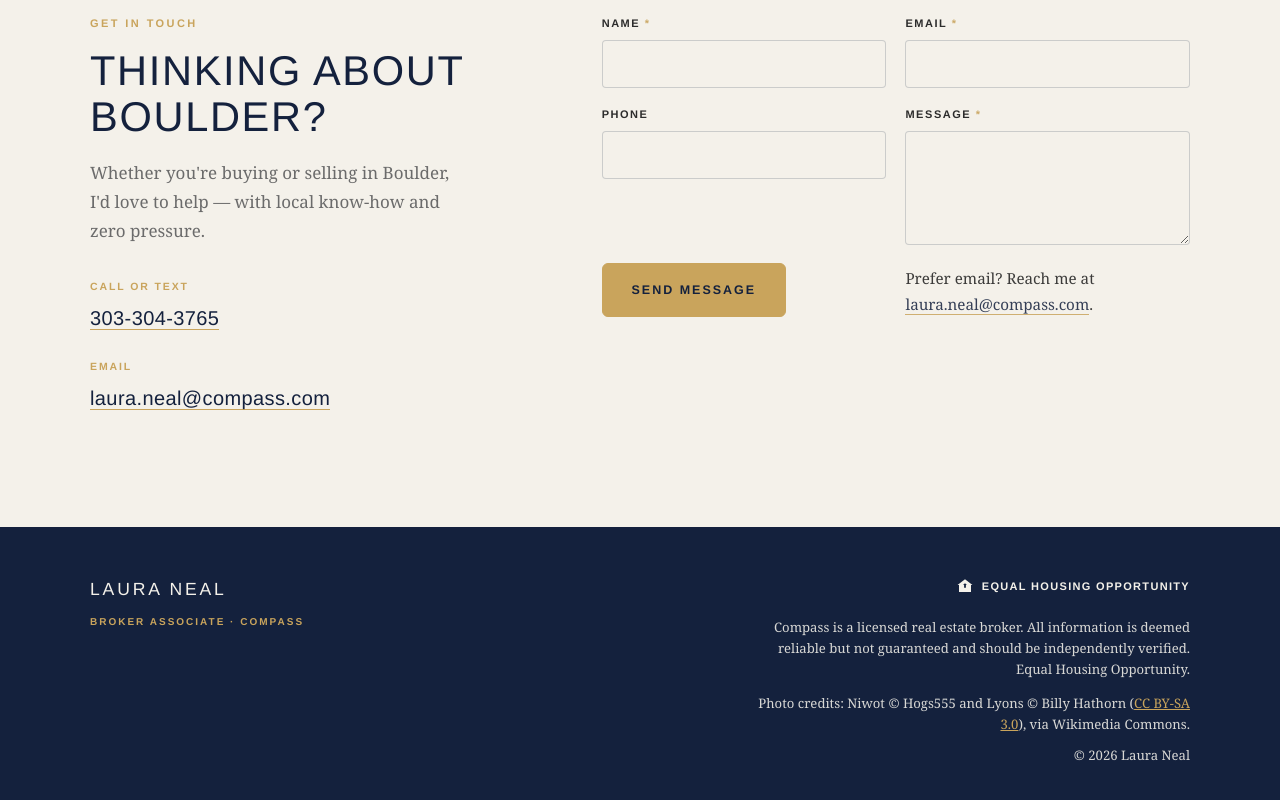
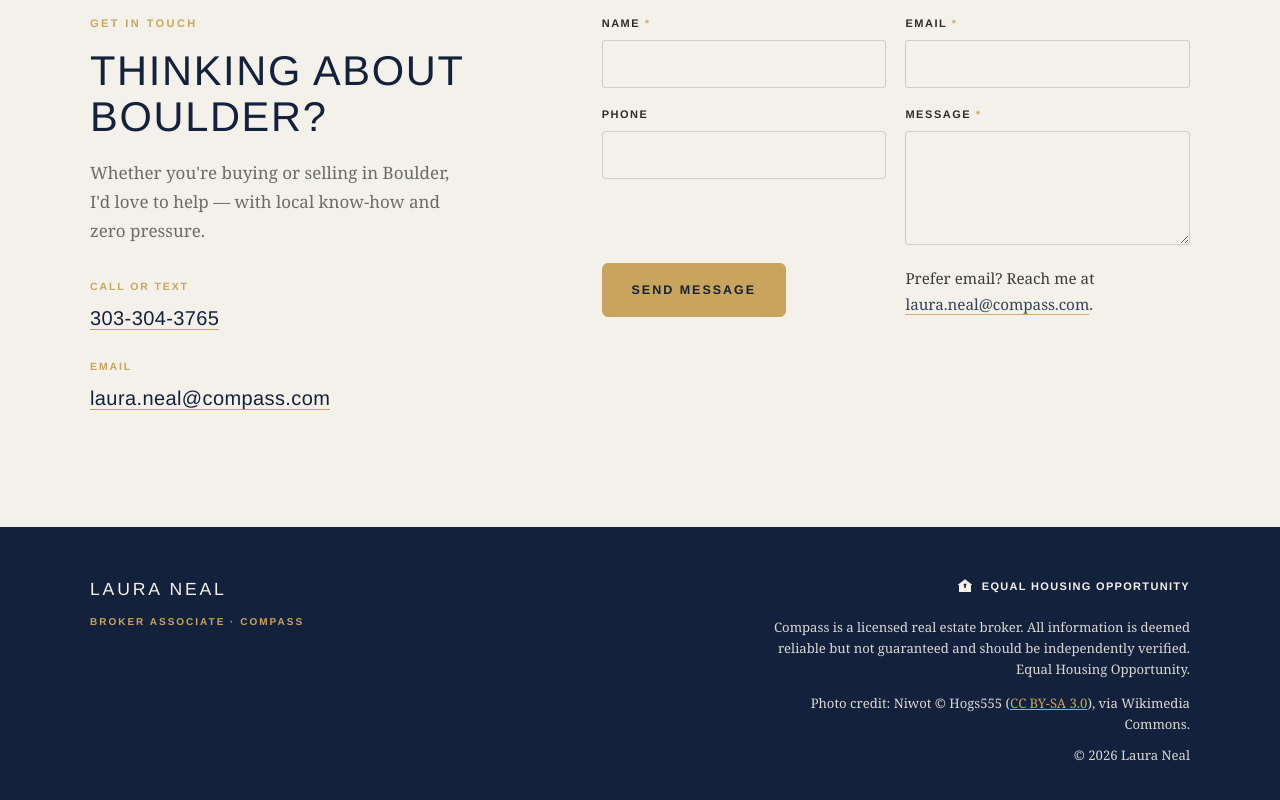
Before and after one commit to drew2026-star/laura-neal-site, a plain HTML site: page boulder.html in a window 1280 px wide. Shown: the part 2608-3408 px from the top of the page. Drawn offline with Linux system fonts and the light colour scheme.

Commit message:
feat: use Laura's own St. Vrain Creek photo for Lyons; drop Lyons credit
Replaces the CC-BY Lyons stock photo (banner + homepage card) with Laura's
own shot. Footer credit now lists only the Niwot photo.

Co-Authored-By: Claude Opus 4.8 (1M context) <noreply@anthropic.com>

```diff
--- a/boulder.html
+++ b/boulder.html
@@ -144,7 +144,7 @@
           </span>
         </p>
         <p class="footer-fine">Compass is a licensed real estate broker. All information is deemed reliable but not guaranteed and should be independently verified. Equal Housing Opportunity.</p>
-        <p class="footer-fine footer-credit">Photo credits: Niwot © Hogs555 and Lyons © Billy Hathorn (<a href="https://creativecommons.org/licenses/by-sa/3.0/" target="_blank" rel="noopener">CC BY-SA 3.0</a>), via Wikimedia Commons.</p>
+        <p class="footer-fine footer-credit">Photo credit: Niwot © Hogs555 (<a href="https://creativecommons.org/licenses/by-sa/3.0/" target="_blank" rel="noopener">CC BY-SA 3.0</a>), via Wikimedia Commons.</p>
         <p class="footer-copy">© 2026 Laura Neal</p>
       </div>
     </div>
```
Also changed, not shown: index.html (+1 -1 lines), longmont.html (+1 -1 lines), lyons.html (+1 -1 lines), niwot.html (+1 -1 lines), search.html (+1 -1 lines), assets/area-lyons.jpg.
